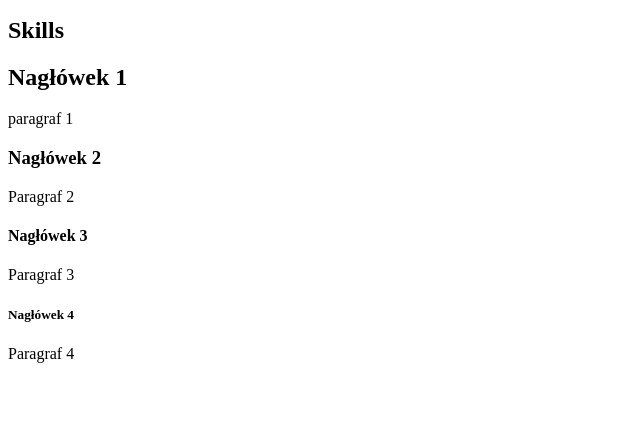
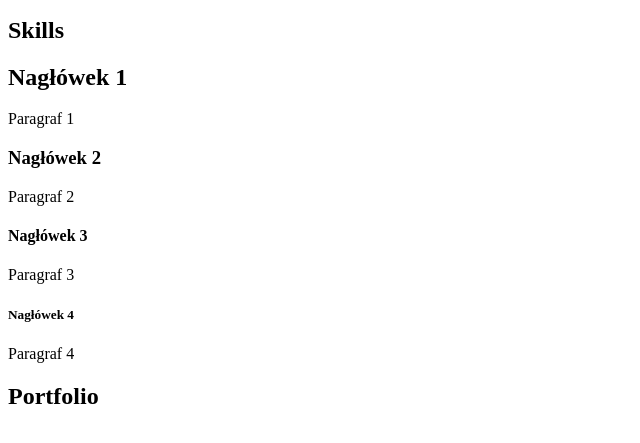
Before and after one commit to kasatuk/strona-internetowa, a plain HTML site: page index.html in a window 1280 px wide. Shown: the part 223-666 px from the top of the page, without its empty margins (0-640 px from the left). Drawn offline with Linux system fonts and the light colour scheme.

Commit message:
sekcja-skills2

```diff
--- a/index.html
+++ b/index.html
@@ -24,9 +24,10 @@
     </section>
     <section>
         <h1>Skills</h1>
+        <article>
             <div class="skills">
                 <h2>Nagłówek 1</h2>
-            <p>paragraf 1</p>
+                <p>Paragraf 1</p>
             </div>
             <div class="skills">
                 <h3>Nagłówek 2</h3>
@@ -40,6 +41,10 @@
                 <h5>Nagłówek 4</h5>
                 <p>Paragraf 4</p>
             </div>
+        </article>
+    </section>
+    <section>
+        <h1>Portfolio</h1>
     </section>
 </body>
 </html>
```
Lines whose indentation alone changed are shown as unchanged.
